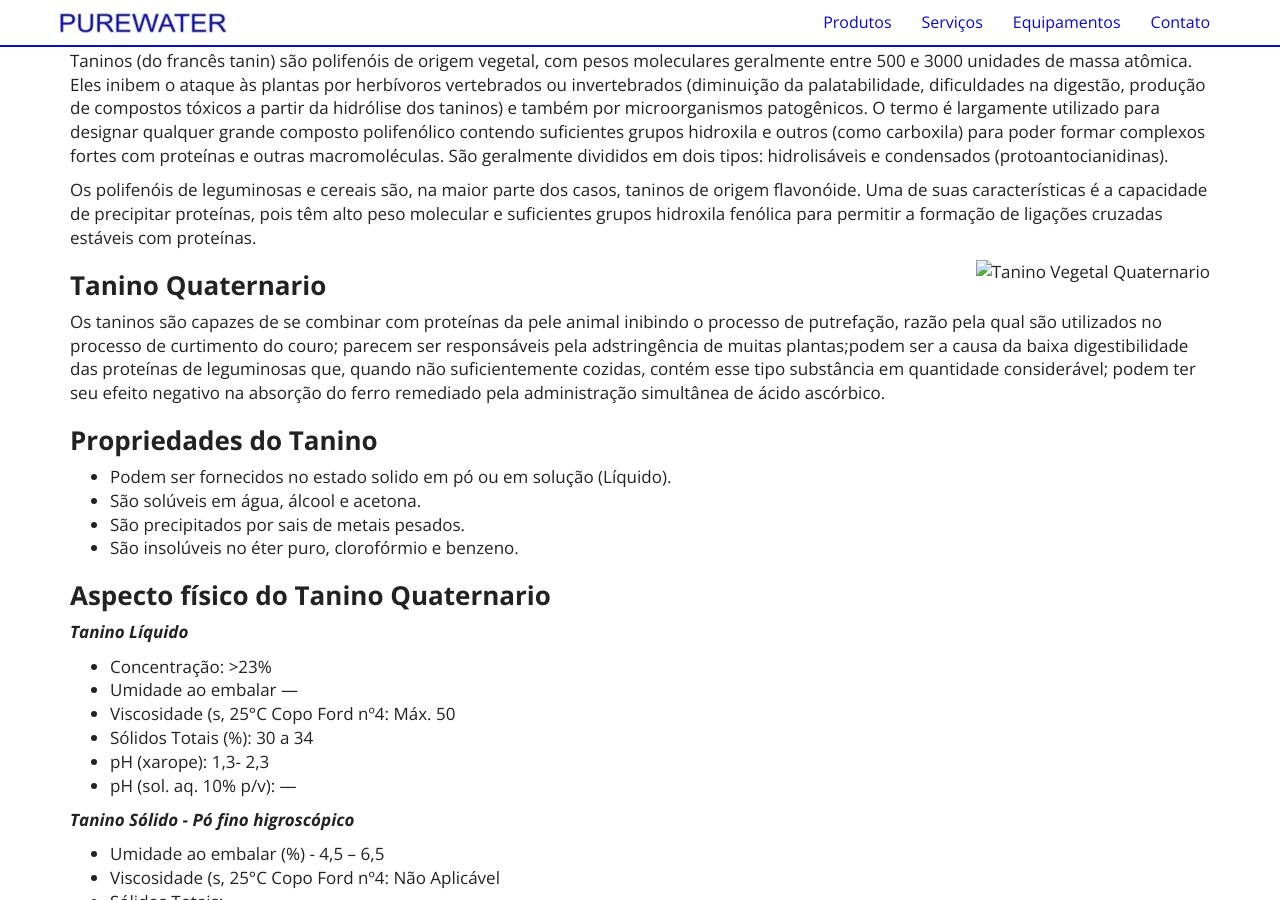
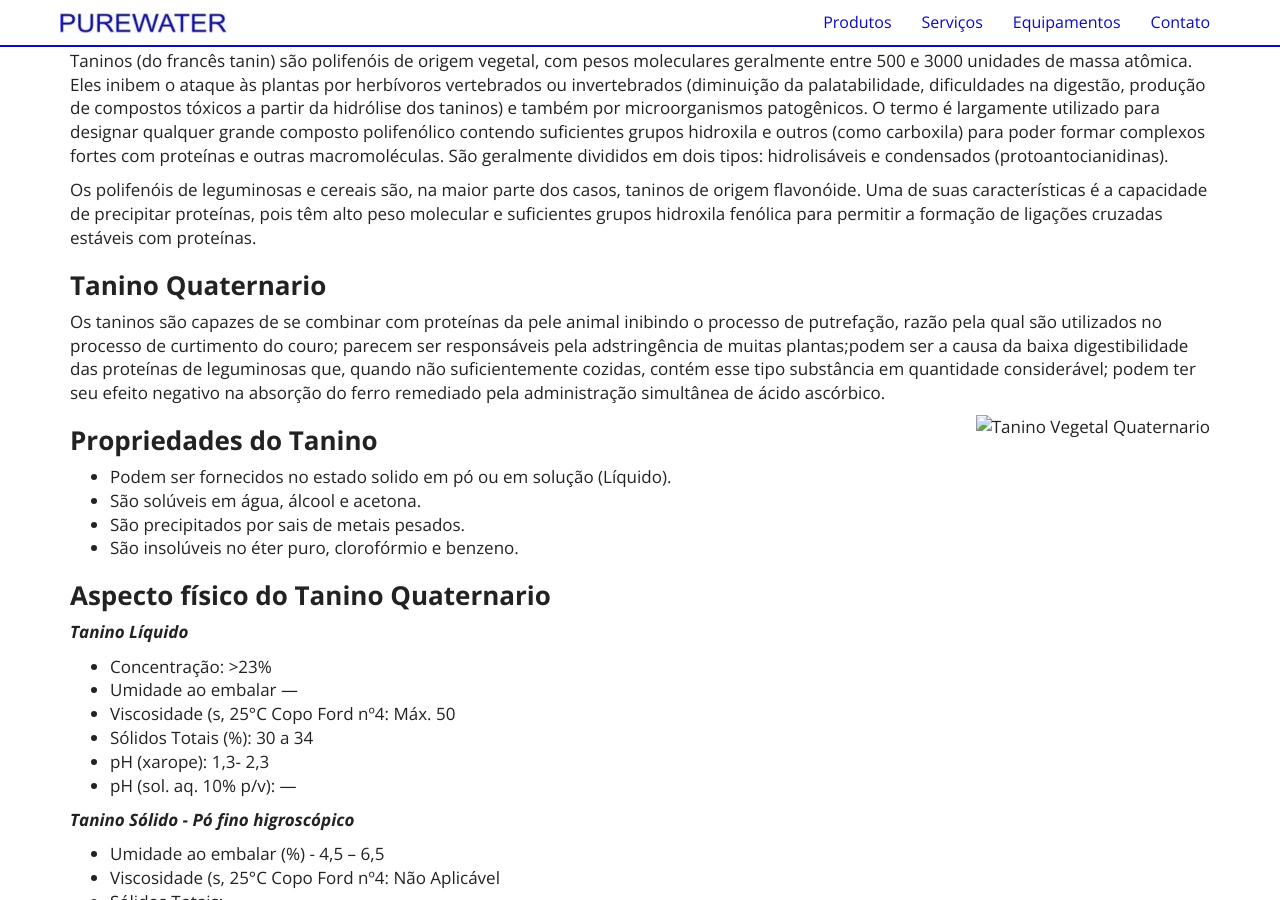
Before and after one commit to purewaterefluentes/purewaterefluentes.github.io, a Jekyll site: the page built from produtos/tanino-vegetal.md, in a window 1280 px wide and 900 px high, scrolled down 601 px. Built offline with Jekyll 4.4.1, drawn with Linux system fonts in a browser that asks for light colours; nearby versions of some CDN libraries; library files that are not in the unit come from our copies.

Commit message:
Update tanino-vegetal.md

```diff
--- a/produtos/tanino-vegetal.md
+++ b/produtos/tanino-vegetal.md
@@ -21,14 +21,14 @@ Taninos (do francês tanin) são polifenóis de origem vegetal, com pesos molecu
 
 Os polifenóis de leguminosas e cereais são, na maior parte dos casos, taninos de origem flavonóide. Uma de suas características é a capacidade de precipitar proteínas, pois têm alto peso molecular e suficientes grupos hidroxila fenólica para permitir a formação de ligações cruzadas estáveis com proteínas.
 
-<img class="img-responsive pull-right" style="max-width: 70%;" src="../../website/images/AQUAFLOC-SL TAN.JPG" alt="Tanino Vegetal Quaternario">
-
-
 ### **Tanino Quaternario**
 
 Os taninos são capazes de se combinar com proteínas da pele animal inibindo o processo de putrefação, razão pela qual são utilizados no processo de curtimento do couro;
 parecem ser responsáveis pela adstringência de muitas plantas;podem ser a causa da baixa digestibilidade das proteínas de leguminosas que, quando não suficientemente cozidas, contém esse tipo substância em quantidade considerável;
 podem ter seu efeito negativo na absorção do ferro remediado pela administração simultânea de ácido ascórbico.
+
+<img class="img-responsive pull-right" style="max-width: 70%;" src="../../website/images/AQUAFLOC-SL TAN.JPG" alt="Tanino Vegetal Quaternario">
+
 
 ### **Propriedades do Tanino**
 
```
